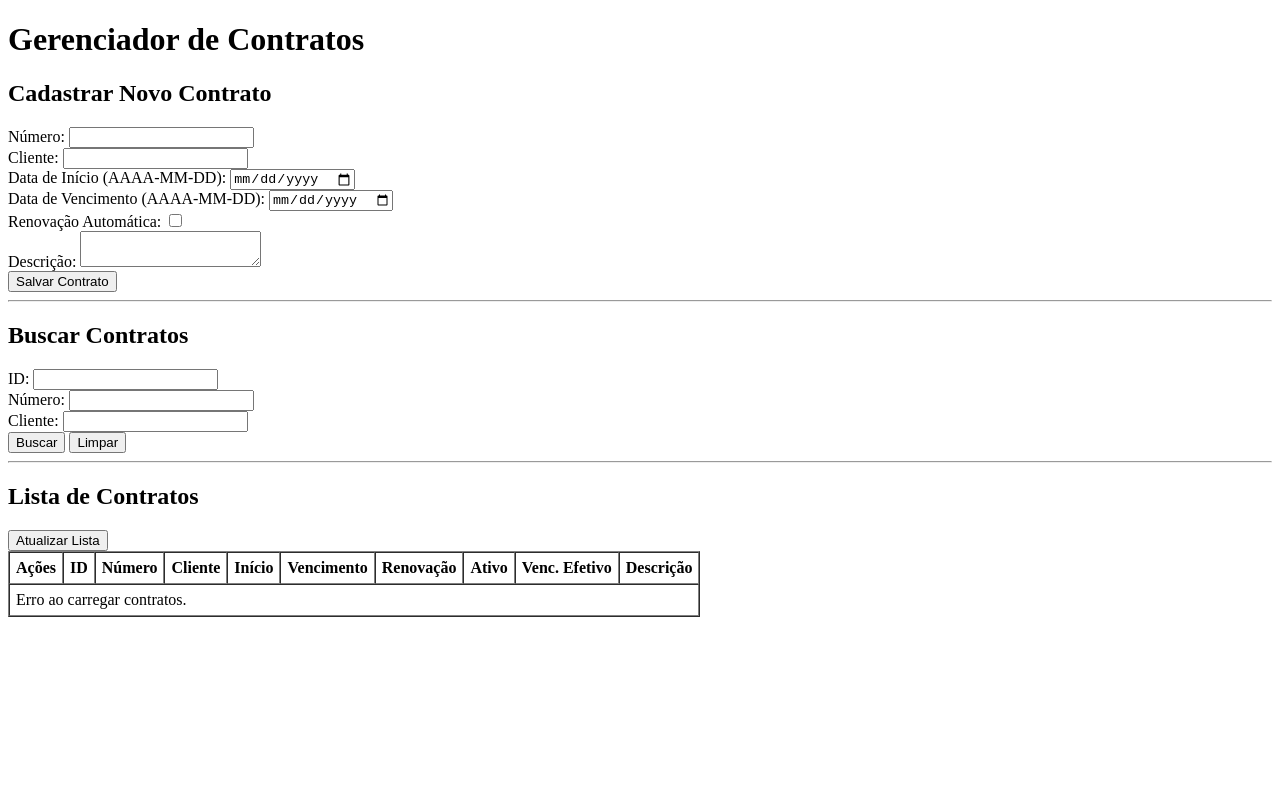
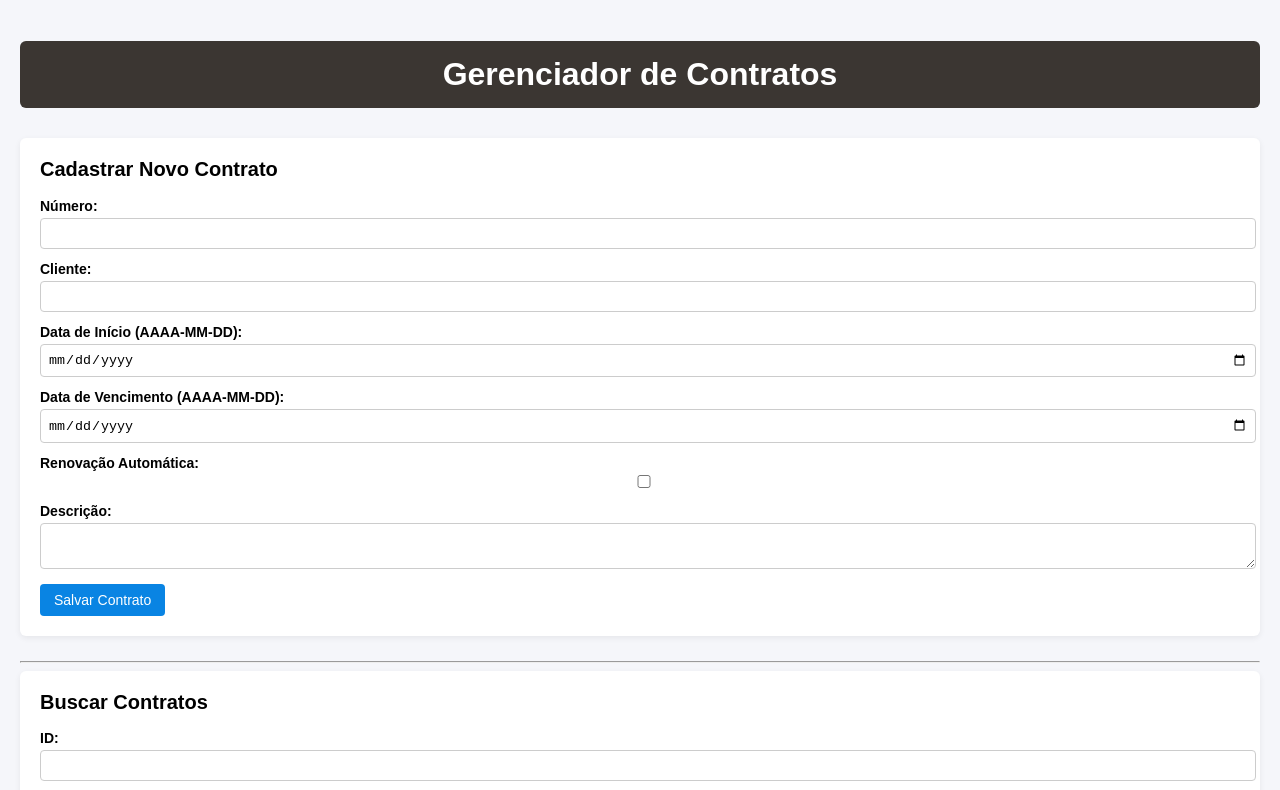
Before and after one commit to Matttdw/ApiContratos, a plain HTML site: page wwwroot/index.html in a window 1280 px wide. Shown: the top 790 px of the page. Drawn offline with Linux system fonts and the light colour scheme; no server answers.

Commit message:
Primeira versão do css

```diff
--- a/obj/Debug/net8.0/ApiContratos.sourcelink.json
+++ b/obj/Debug/net8.0/ApiContratos.sourcelink.json
@@ -1 +1 @@
-{"documents":{"C:\\Users\\mathc\\OneDrive\\Área de Trabalho\\Api Teste\\ApiContratos\\*":"https://raw.githubusercontent.com/Matttdw/ApiContratos/f67013a6a86c6f2bf853944f5fa75b983c0e2fc3/*"}}
+{"documents":{"C:\\Users\\mathc\\OneDrive\\Área de Trabalho\\Api Teste\\ApiContratos\\*":"https://raw.githubusercontent.com/Matttdw/ApiContratos/ec30a31485c47299307416f25aad7e16225d018d/*"}}
--- a/wwwroot/index.html
+++ b/wwwroot/index.html
@@ -77,7 +77,7 @@
         </div>
 
         <button id="btnBuscar">Buscar</button>
-        <button id="btnLimpar">Limpar</button>
+        <button id="btnLimpar">Limpar</button2>
     </section>
 
     <hr>
--- a/wwwroot/style.css
+++ b/wwwroot/style.css
@@ -0,0 +1,90 @@
+body {
+    font-family: Arial, Helvetica, sans-serif;
+    margin: 0;
+    padding: 20px;
+    background: #f5f6fa;
+}
+
+h1 {
+    text-align: center;
+    background: #3b3632;
+    color: white;
+    padding: 15px;
+    border-radius: 6px;
+    margin-bottom: 30px;
+}
+
+section {
+    background: rgb(255, 255, 255);
+    margin-bottom: 25px;
+    padding: 20px;
+    border-radius: 6px;
+    box-shadow: 0 2px 6px #0001;
+}
+
+section h2 {
+    margin-top: 0;
+    font-size: 20px;
+}
+
+label {
+    display: block;
+    margin-bottom: 12px;
+    font-size: 14px;
+    font-weight: bold;
+}
+
+input, textarea {
+    width: 100%;
+    padding: 7px;
+    margin-top: 4px;
+    border: 1px solid #ccc;
+    border-radius: 4px;
+}
+
+button {
+    background: #0984e3;
+    color: white;
+    border: none;
+    padding: 8px 14px;
+    font-size: 14px;
+    border-radius: 4px;
+    cursor: pointer;
+    margin-right: 8px;
+}
+
+
+button:hover {
+    background: #076ccc;
+}
+
+button.danger {
+    background: #d63031;
+}
+
+button.danger:hover {
+    background: #b12223;
+}
+
+table {
+    width: 100%;
+    border-collapse: collapse;
+    margin-top: 15px;
+}
+
+th {
+    background: #2d3436;
+    color: white;
+    padding: 8px;
+    text-align: left;
+}
+
+td {
+    padding: 8px;
+    background: #ffffff;
+    border-bottom: 1px solid #eee;
+}
+
+tbody tr:nth-child(even) td {
+    background: #f2f2f2;
+}
```
Also changed, not shown: 11 other files.
